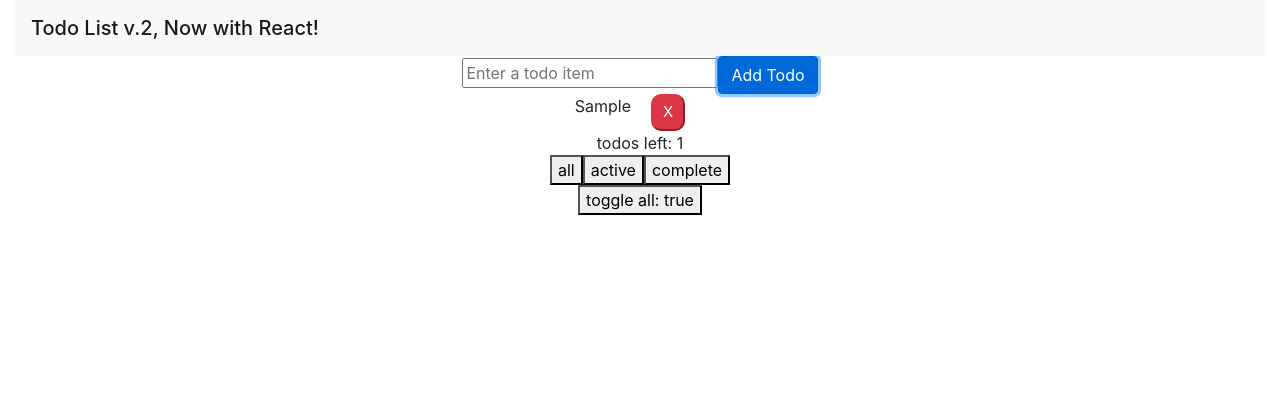
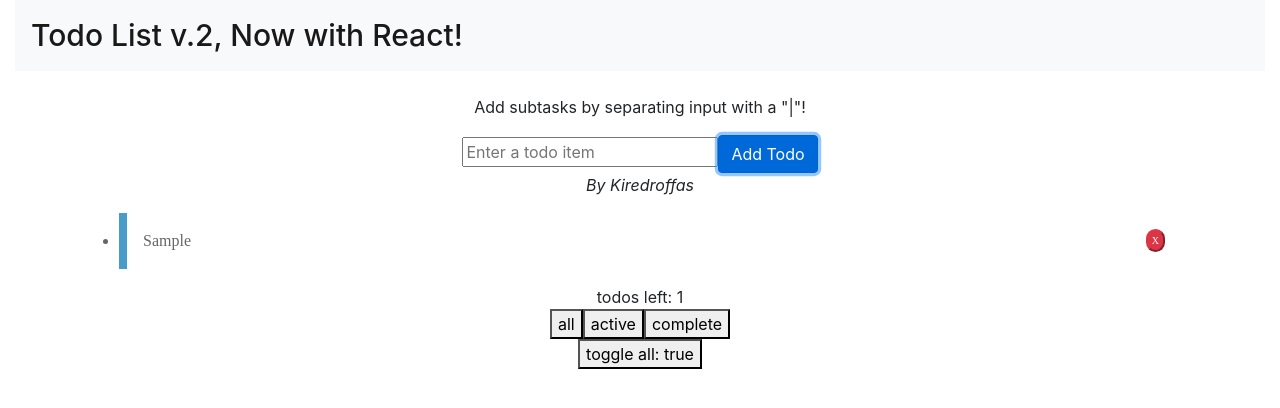
Before and after one commit to kiredroffas/Todo-List-App-v2, a React (Create React App) app: page / in a window 1280 px wide. Both pictures are taken after typing "Sample" into the empty fields and a click on the button "Add Todo". Shown: the top 408 px of the page. Built offline with nearby package versions, Linux system fonts and the light colour scheme.

Commit message:
Added subtask functionality

```diff
--- a/public/index.html
+++ b/public/index.html
@@ -24,7 +24,7 @@
       work correctly both with client-side routing and a non-root public URL.
       Learn how to configure a non-root public URL by running `npm run build`.
     -->
-    <title>React App</title>
+    <title>Todo List v.2</title>
   </head>
   <body>
     <noscript>You need to enable JavaScript to run this app.</noscript>
--- a/src/App.css
+++ b/src/App.css
@@ -1,38 +1,3 @@
 .App {
   text-align: center;
 }
-
-.App-logo {
-  height: 40vmin;
-  pointer-events: none;
-}
-
-@media (prefers-reduced-motion: no-preference) {
-  .App-logo {
-    animation: App-logo-spin infinite 20s linear;
-  }
-}
-
-.App-header {
-  background-color: #282c34;
-  min-height: 100vh;
-  display: flex;
-  flex-direction: column;
-  align-items: center;
-  justify-content: center;
-  font-size: calc(10px + 2vmin);
-  color: white;
-}
-
-.App-link {
-  color: #61dafb;
-}
-
-@keyframes App-logo-spin {
-  from {
-    transform: rotate(0deg);
-  }
-  to {
-    transform: rotate(360deg);
-  }
-}
--- a/src/App.js
+++ b/src/App.js
@@ -6,9 +6,10 @@ function App() {
   return (
     <div className="App">
       <div className="container-fluid">
-        <nav class="navbar navbar-light bg-light">
-          <span class="navbar-brand mb-0 h1">Todo List v.2, Now with React!</span>
+        <nav className="navbar navbar-light bg-light">
+          <span className="navbar-brand mb-0 h1" style={{fontSize: '30px'}}>Todo List v.2, Now with React!</span>
         </nav>
+        <br/>
         <TodoList />
       </div>
     </div>
--- a/src/Todo.css
+++ b/src/Todo.css
@@ -1,7 +1,28 @@
 .btn-sm {
-    padding: 5px 10px;
-    font-size: 15px;
+    padding: 2px 4px;
+    font-size: 10px;
     border-radius: 10px;
     margin-left: 20px;
     margin-right: 20px;
 }
+
+.button {
+    margin: 1em auto;
+    padding: 1em auto;
+    position: relative;
+}
+
+li {
+    background: #fff;
+    border-left: 8px solid #479cc9;
+    /* border-top: 1px solid #888;
+    border-right: 1px solid #888;
+    border-bottom: 1px solid #888; */
+    padding: 1rem;
+    margin-left: 4rem;
+    margin-right: 4rem;
+    margin-top: 1rem;
+    margin-bottom: 1rem;
+    color: #666;
+    font-family: "Raleway";
+}
--- a/src/Todo.js
+++ b/src/Todo.js
@@ -2,17 +2,53 @@ import React from 'react';
 import './Todo.css';
 
 export default class Todo extends React.Component {
+    constructor(props) {
+        super(props);
+
+        this.toggleSubComplete = this.toggleSubComplete.bind(this);
+    }
+
+    toggleSubComplete(subId) {
+        console.log("Todo got " + subId);
+        this.props.toggleSubItem(subId);
+    }
 
     render() {
         return (
-            <div style={{ display: "flex", justifyContent: 'center'}}>
-                <div
-                    style={{ textDecoration: this.props.todo.complete ? 'line-through' : ""}}
-                    onClick={this.props.toggleComplete}>
-                    {this.props.todo.text}
-                </div>
-                <button className="btn-sm btn-danger" onClick={this.props.onDelete}>X</button>
+            // <li style={{ display: "flex", justifyContent: 'center'}}>
+
+            // <li style={{ textDecoration: this.props.todo.complete ? 'line-through' : "",
+            //              backgroundColor: this.props.todo.complete ? '#b1daf0' : ""}}
+            //              onClick={this.props.toggleComplete}>
+            //     <div>
+            //         {this.props.todo.text}
+            //         <button className="btn-sm btn-danger" onClick={this.props.onDelete} style={{float: 'right'}}>X</button>
+            //     </div>
+            // </li>
+            <div>
+                <li style={{ textDecoration: this.props.todo.complete ? 'line-through' : "",
+                backgroundColor: this.props.todo.complete ? '#b1daf0' : ""}}
+                onClick={this.props.toggleComplete}>
+                    <div>
+                        {this.props.todo.text}
+                        <button className="btn-sm btn-danger" onClick={this.props.onDelete} style={{float: 'right'}}>X</button>
+                    </div>
+                </li>
+                <ul>
+                    {this.props.todo.subActivities.map(todo => (
+                        <li key={todo.id} style={{ textDecoration: todo.complete ? 'line-through' : "",
+                        backgroundColor: todo.complete ? '#b1daf0' : ""}}
+                        onClick={this.toggleSubComplete(todo.id)}>
+                            <div>
+                                {todo.text}
+                                <button className="btn-sm btn-danger" onClick={this.props.onDelete} style={{float: 'right'}}>X</button>
+                            </div>
+                        </li>
+
+                    ))}
+                </ul>
             </div>
+
         )
     }
 
--- a/src/TodoForm.js
+++ b/src/TodoForm.js
@@ -21,12 +21,30 @@ export default class TodoForm extends React.Component {
 
     handleSubmit(event) {
         event.preventDefault();
+
+        // TODO: Max 125 chars?
         if (this.state.text !== "") {
+            const arr = this.state.text.split("|");
+            const first = arr[0];
+
+            const subActivities = [];
+            if(arr.length > 1) {
+                for(let i=1; i < arr.length; i++) {
+                    subActivities.push({
+                        id: shortid.generate(),
+                        text: arr[i],
+                        complete: false
+                    })
+                }
+            }
+
             this.props.onSubmit({
                 id: shortid.generate(),
-                text: this.state.text,
-                complete: false
+                text: first,
+                complete: false,
+                subActivities: subActivities
             });
+
             this.setState({
                 text: ""
             });
@@ -35,6 +53,8 @@ export default class TodoForm extends React.Component {
 
     render() {
         return (
+            <div>
+                <p>Add subtasks by separating input with a "|"!</p>
                 <form onSubmit={this.handleSubmit}>
                     <input
                         name="text"
@@ -44,7 +64,8 @@ export default class TodoForm extends React.Component {
                     </input>
                     <button className="btn btn-primary" onClick={this.handleSubmit}>Add Todo</button>
                 </form>
-
+                <p><em>By Kiredroffas</em></p>
+            </div>
         )
     }
 }
--- a/src/TodoList.css
+++ b/src/TodoList.css
@@ -0,0 +1,29 @@
+.btn-sm {
+    padding: 2px 4px;
+    font-size: 10px;
+    border-radius: 10px;
+    margin-left: 20px;
+    margin-right: 20px;
+}
+
+.button {
+    margin: 1em auto;
+    padding: 1em auto;
+    position: relative;
+}
+
+li {
+    background: #fff;
+    border-left: 8px solid #479cc9;
+    /* border-top: 1px solid #888;
+    border-right: 1px solid #888;
+    border-bottom: 1px solid #888; */
+    padding: 1rem;
+    margin-left: 4rem;
+    margin-right: 4rem;
+    margin-top: 1rem;
+    margin-bottom: 1rem;
+    color: #666;
+    font-family: "Raleway";
+    text-align: left;
+}
--- a/src/TodoList.js
+++ b/src/TodoList.js
@@ -2,6 +2,7 @@ import React from 'react';
 import './TodoList.css';
 import TodoForm from './TodoForm.js';
 import Todo from './Todo.js';
+import shortid from 'shortid';
 
 export default class TodoList extends React.Component {
     constructor(props) {
@@ -14,15 +15,19 @@ export default class TodoList extends React.Component {
 
         this.addTodo = this.addTodo.bind(this);
         this.toggleComplete = this.toggleComplete.bind(this);
+        this.toggleSubComplete = this.toggleSubComplete.bind(this);
         this.updateTodoToShow = this.updateTodoToShow.bind(this);
         this.handleDeleteTodo = this.handleDeleteTodo.bind(this);
+        this.handleDeleteSubTodo = this.handleDeleteSubTodo.bind(this);
         this.removeCompletedTodos = this.removeCompletedTodos.bind(this);
     }
 
     addTodo(todo) {
         this.setState(state => ({
             todos: [todo, ...state.todos]
-        }))
+        }), () => {
+            console.log(this.state.todos);
+        })
     }
 
     toggleComplete(id) {
@@ -44,10 +49,48 @@ export default class TodoList extends React.Component {
         }))
     }
 
+    toggleSubComplete(id) {
+        let todoCopy = this.state.todos.slice();
+
+        for(let todo of todoCopy) {
+            console.log(todo)
+            for(let subTodo of todo.subActivities) {
+                console.log(subTodo.id)
+                if(subTodo.id === id) {
+                    subTodo.complete = !subTodo.complete;
+                    break;
+                }
+            }
+        }
+
+        this.setState({
+            todos: todoCopy
+        })
+    }
+
     handleDeleteTodo(id) {
         this.setState(state => ({
             todos: state.todos.filter(todo => todo.id !== id)
         }))
+    }
+
+    handleDeleteSubTodo(subId) {
+        let todoCopy = this.state.todos.slice();
+
+        for(let todo of todoCopy) {
+            console.log(todo)
+            for(let [i, subTodo] of todo.subActivities.entries()) {
+                console.log(i,subTodo.id)
+                if(subTodo.id === subId) {
+                    todo.subActivities.splice(i, 1);
+                    break;
+                }
+            }
+        }
+
+        this.setState({
+            todos: todoCopy
+        })
     }
 
     removeCompletedTodos() {
@@ -78,14 +121,39 @@ export default class TodoList extends React.Component {
         return (
             <div>
                 <TodoForm onSubmit={this.addTodo}/>
+                <div>
                     {todos.map(todo => (
-                    <Todo
+                        <ul key={shortid.generate()}>
+                            <li key={todo.id} style={{ textDecoration: todo.complete ? 'line-through' : "",
+                                backgroundColor: todo.complete ? '#b1daf0' : ""}}
+                                onClick={() => this.toggleComplete(todo.id)}>
+                                <div>
+                                    {todo.text}
+                                    <button className="btn-sm btn-danger" onClick={() => this.handleDeleteTodo(todo.id)} style={{float: 'right'}}>X</button>
+                                </div>
+                            </li>
+                            <ul>
+                                {todo.subActivities.map(todo => (
+                                    <li key={todo.id} style={{ textDecoration: todo.complete ? 'line-through' : "",
+                                    backgroundColor: todo.complete ? '#b1daf0' : ""}}
+                                    onClick={() => this.toggleSubComplete(todo.id)}>
+                                        <div>
+                                            {todo.text}
+                                            <button className="btn-sm btn-danger" onClick={() => this.handleDeleteSubTodo(todo.id)} style={{float: 'right'}}>X</button>
+                                        </div>
+                                    </li>
+                                ))}
+                            </ul>
+                            {/* <Todo
                                 key={todo.id}
                                 toggleComplete={() => this.toggleComplete(todo.id)}
+                                toggleSubItem={(id) => this.toggleSubComplete(id)}
                                 onDelete={() => this.handleDeleteTodo(todo.id)}
                                 todo={todo}
-                    />
+                            /> */}
+                        </ul>
                     ))}
+                </div>
                 <div>
                     todos left: {this.state.todos.filter(todo => !todo.complete).length}
                 </div>
```
Lines whose indentation alone changed are shown as unchanged.
